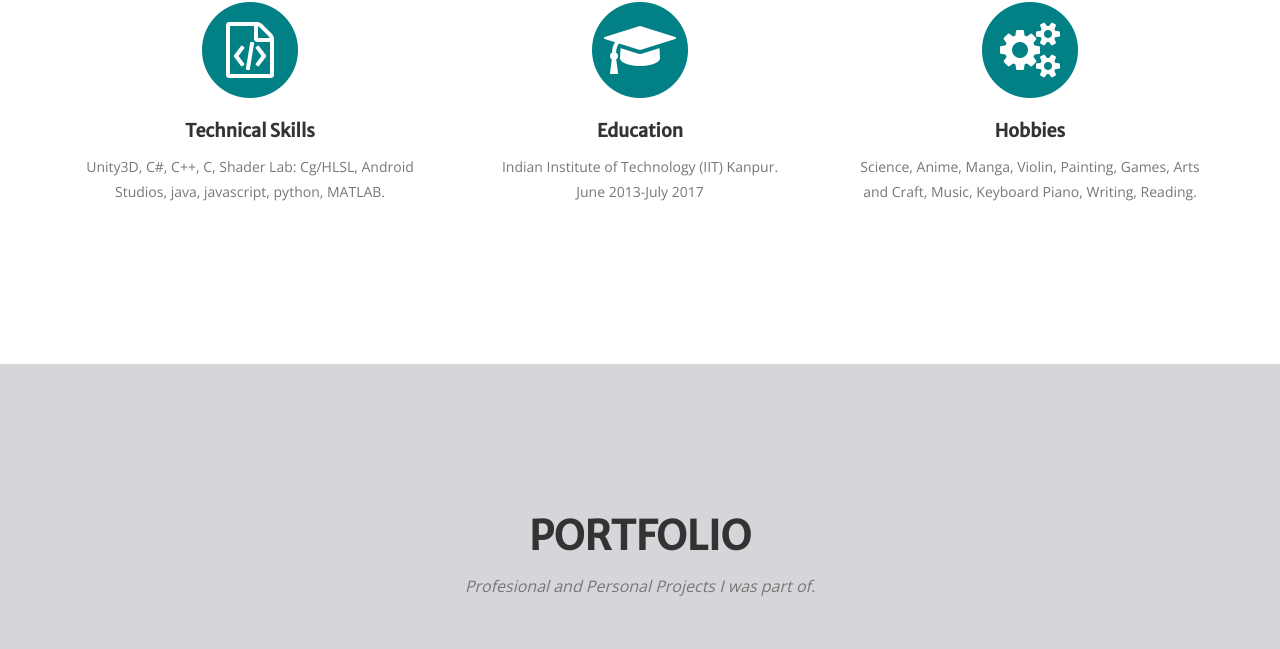
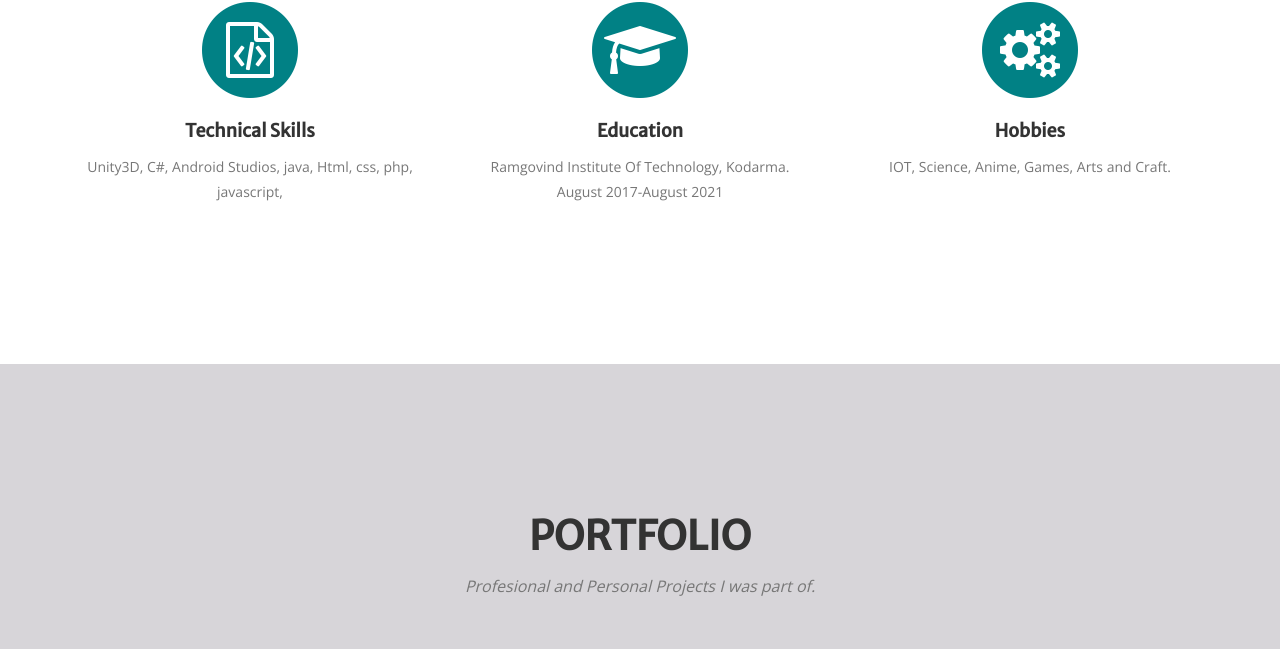
Before and after one commit to UnityApp/portfolio, a website: page index.html in a window 1280 px wide. Shown: the part 1113-1762 px from the top of the page. Drawn offline with nearby package versions, Linux system fonts and the light colour scheme; a web font is replaced by a local one.

Commit message:
Update index.html

```diff
--- a/index.html
+++ b/index.html
@@ -112,7 +112,7 @@
                         <i class="fa fa-file-code-o fa-stack-1x fa-inverse"></i>
                     </span>
                     <h4 class="prologue-heading">Technical Skills</h4>
-                    <p class="text-muted">Unity3D, C#, C++, C, Shader Lab: Cg/HLSL, Android Studios, java, javascript, python, MATLAB.</p>
+                    <p class="text-muted">Unity3D, C#, Android Studios, java, Html, css, php, javascript, </p>
                 </div>
                 <div class="col-md-4">
                     <span class="fa-stack fa-4x">
@@ -120,7 +120,7 @@
                         <i class="fa fa-graduation-cap fa-stack-1x fa-inverse"></i>
                     </span>
                     <h4 class="prologue-heading">Education</h4>
-                    <p class="text-muted">Indian Institute of Technology (IIT) Kanpur.<br>June 2013-July 2017</p>
+                    <p class="text-muted">Ramgovind Institute Of Technology, Kodarma.<br>August 2017-August 2021</p>
                 </div>
                 <div class="col-md-4">
                     <span class="fa-stack fa-4x">
@@ -128,7 +128,7 @@
                         <i class="fa fa-gears fa-stack-1x fa-inverse"></i>
                     </span>
                     <h4 class="prologue-heading">Hobbies</h4>
-                    <p class="text-muted">Science, Anime, Manga, Violin, Painting, Games, Arts and Craft, Music, Keyboard Piano, Writing, Reading.</p>
+                    <p class="text-muted">IOT, Science, Anime, Games, Arts and Craft.</p>
                 </div>
             </div>
         </div>
```
